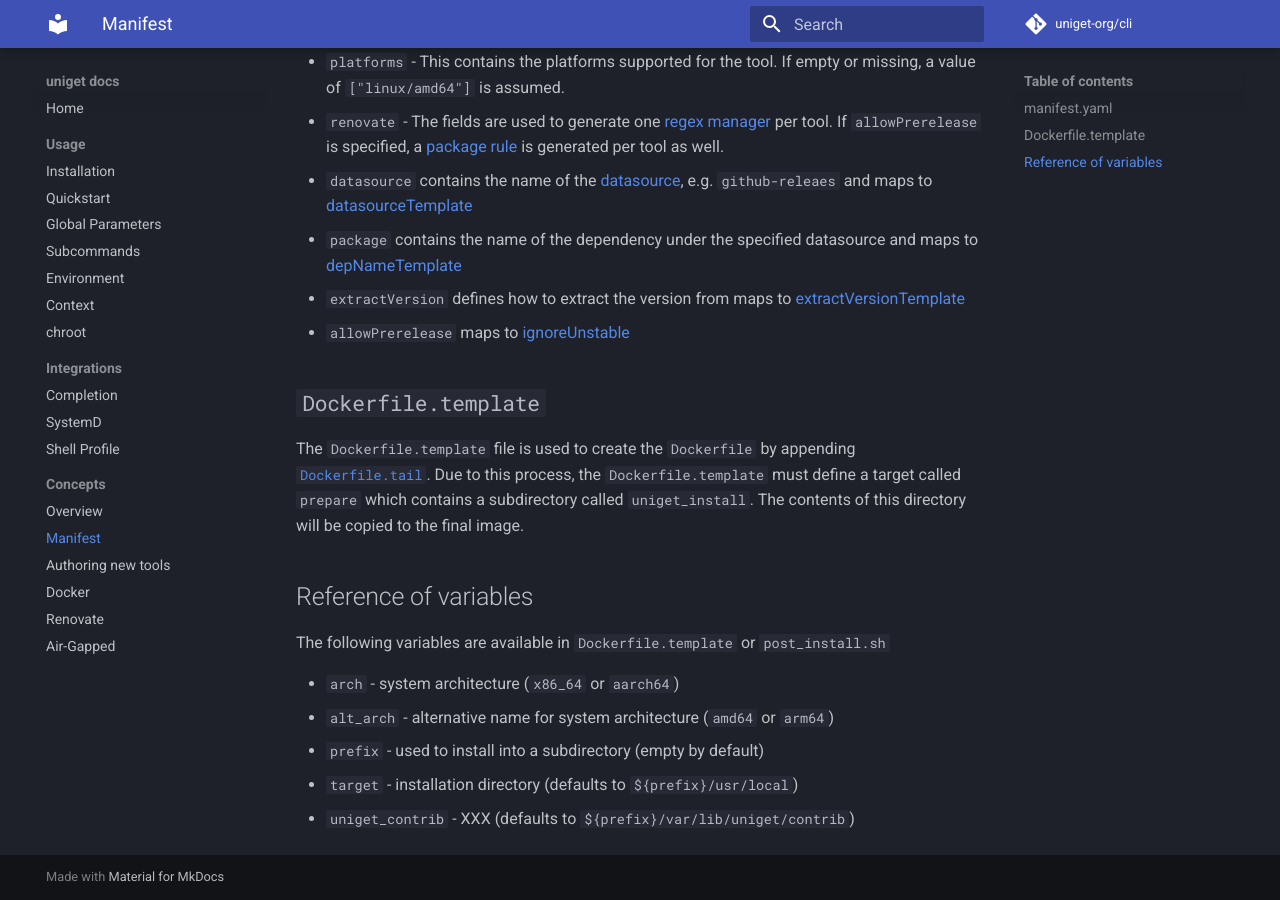
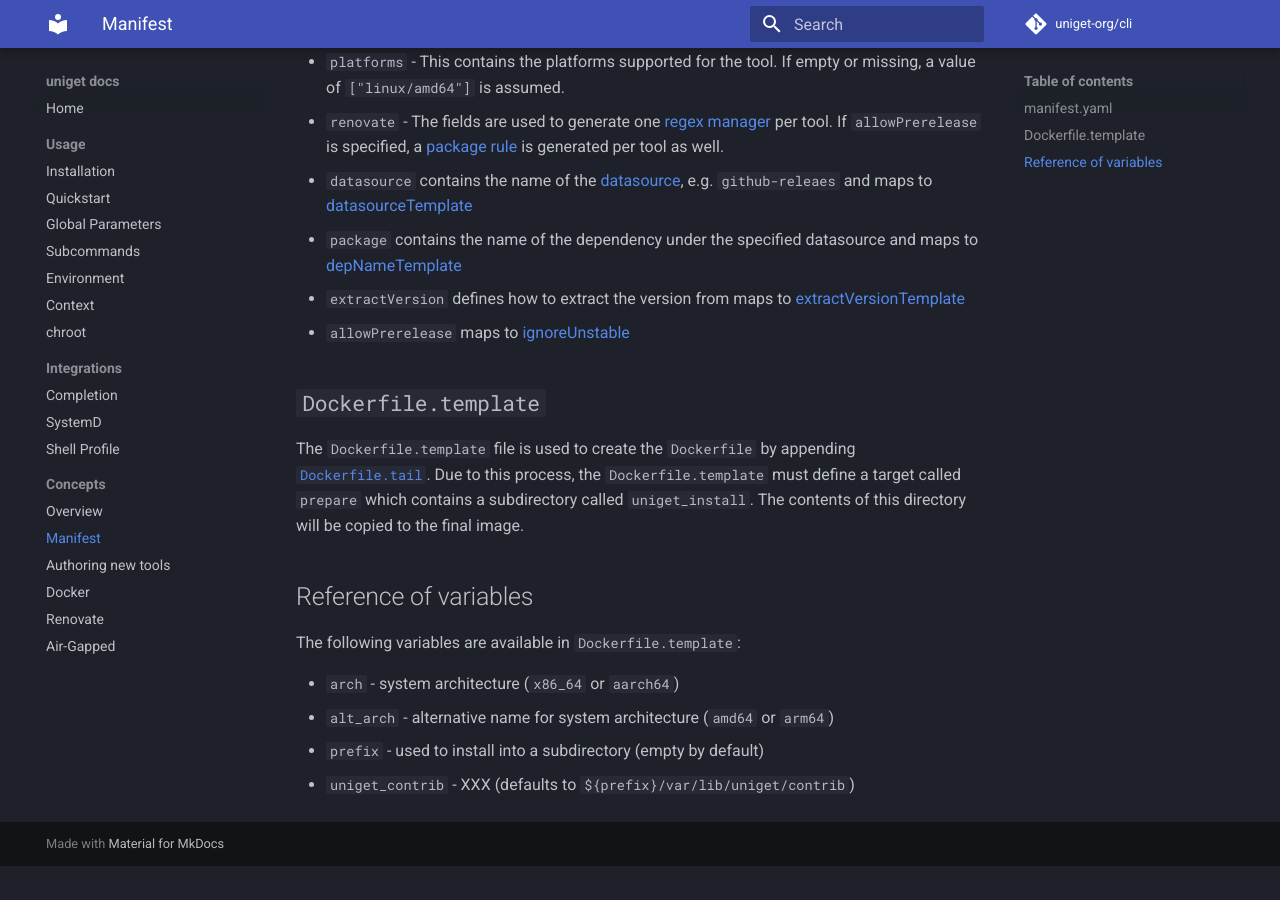
Before and after one commit to uniget-org/docs.uniget.dev, an MkDocs documentation site: the page built from docs/manifest.md, in a window 1280 px wide and 900 px high, scrolled down 1587 px. Built offline with MkDocs 1.6.1 and Material for MkDocs 9.7.7, drawn with Linux system fonts in a browser that asks for light colours; comment, search, counter and statistics services are not loaded; after the commit the page ends 2453 px from its top, so only the background shows below that; some of the changed text lies outside the part shown.

Commit message:
Removed mention of post_install.sh

```diff
--- a/docs/manifest.md
+++ b/docs/manifest.md
@@ -1,6 +1,6 @@
 # Tools
 
-Tools are located under the `tools/` subdirectory. Each tool directory must have `manifest.yaml` and `Dockerfile.template`. The `post_install.sh` file is optional.
+Tools are located under the `tools/` subdirectory. Each tool directory must have `manifest.yaml` and `Dockerfile.template`..
 
 Template files are located in `@template/`.
 
@@ -71,10 +71,9 @@ The `Dockerfile.template` file is used to create the `Dockerfile` by appending [
 
 ## Reference of variables
 
-The following variables are available in `Dockerfile.template` or `post_install.sh`
+The following variables are available in `Dockerfile.template`:
 
 - `arch` - system architecture (`x86_64` or `aarch64`)
 - `alt_arch` - alternative name for system architecture (`amd64` or `arm64`)
 - `prefix` - used to install into a subdirectory (empty by default)
-- `target` - installation directory (defaults to `${prefix}/usr/local`)
 - `uniget_contrib` - XXX (defaults to `${prefix}/var/lib/uniget/contrib`)
```
